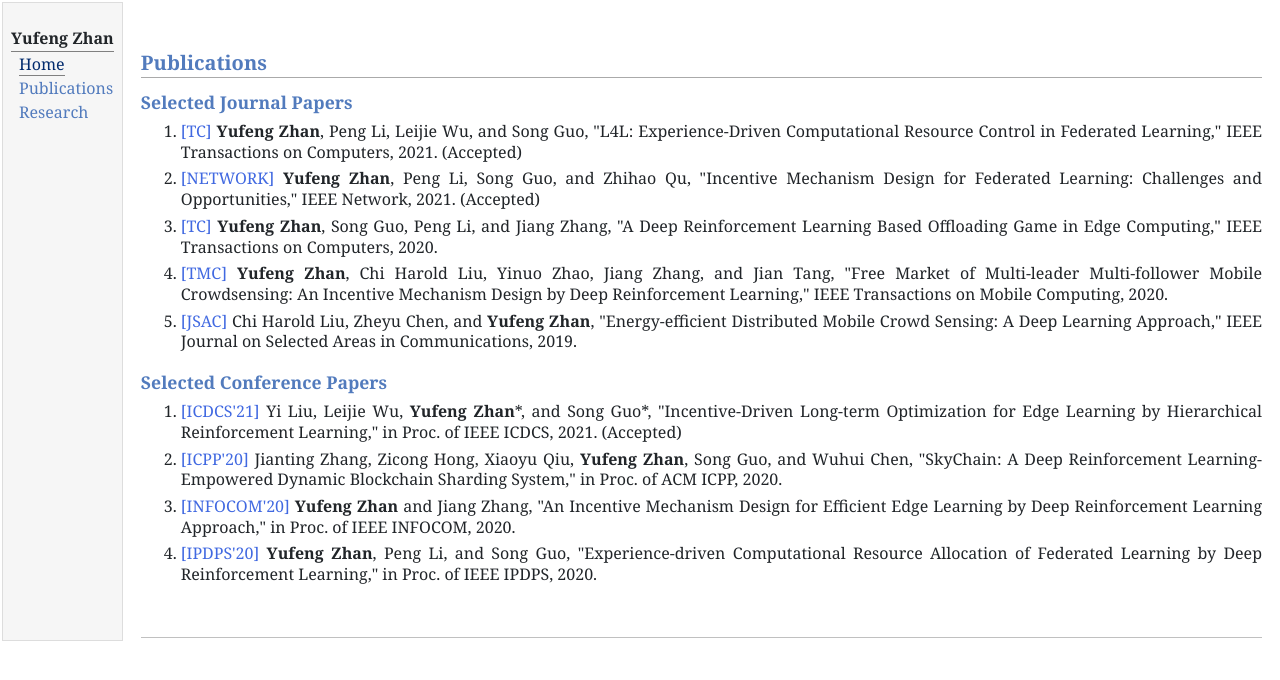
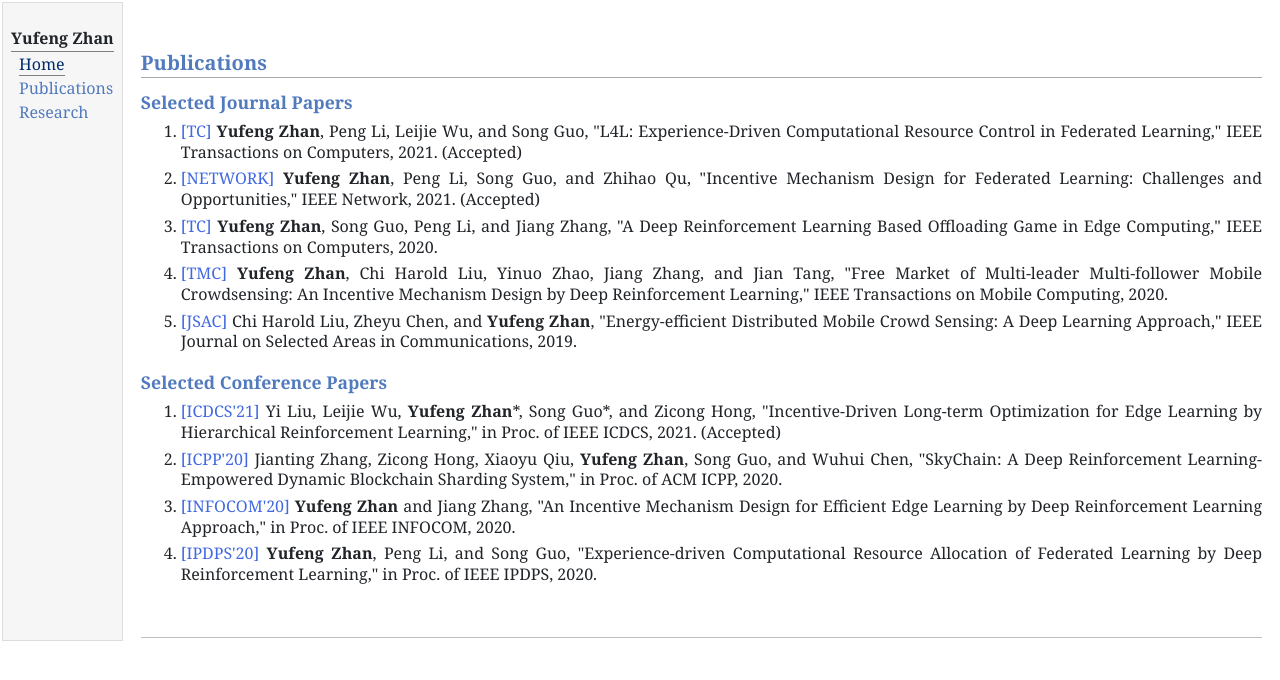
Before and after one commit to Zhan-YF/Zhan-YF.github.io, a plain HTML site: page publications.html in a window 1280 px wide. Drawn offline with nearby package versions, Linux system fonts and the light colour scheme.

Commit message:
Update publications.html

```diff
--- a/publications.html
+++ b/publications.html
@@ -120,7 +120,7 @@
 <ol>
 
 <li><p style="text-align:justify">
-<font color="RoyalBlue">[ICDCS'21]</font> Yi Liu, Leijie Wu, <b>Yufeng Zhan</b>*, and Song Guo*,
+<font color="RoyalBlue">[ICDCS'21]</font> Yi Liu, Leijie Wu, <b>Yufeng Zhan</b>*, Song Guo*, and Zicong Hong,
 	"Incentive-Driven Long-term Optimization for Edge Learning by Hierarchical Reinforcement Learning," in Proc. of IEEE ICDCS, 2021. (Accepted)
 </p>
 </li>
```
